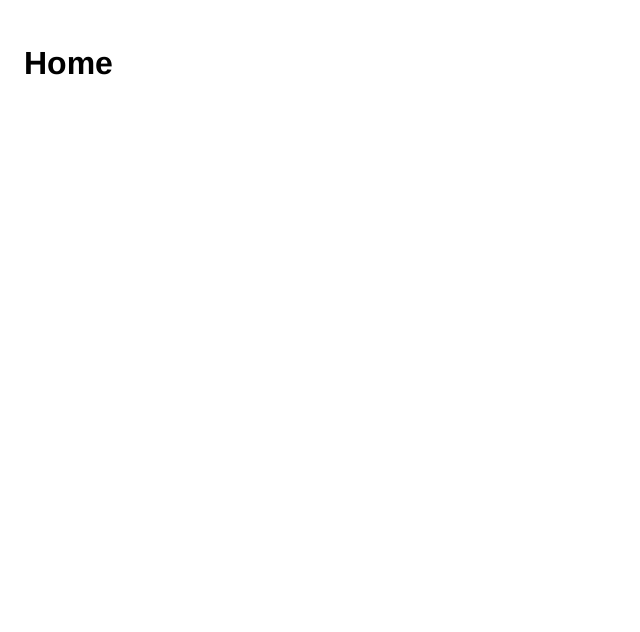
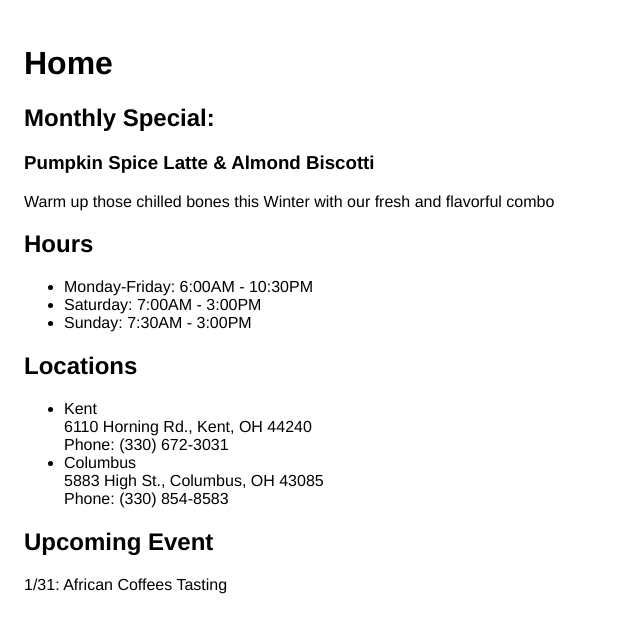
Before and after one commit to KentStateWeb/fall2016-team-8, a plain HTML site: page wireframes/index.html in a window 1280 px wide. Shown: the whole page, without its empty margins (0-640 px from the left). Drawn offline with Linux system fonts and the light colour scheme.

Commit message:
Content added to Homepage

```diff
--- a/wireframes/index.html
+++ b/wireframes/index.html
@@ -10,6 +10,31 @@
   <body>
        <!-- The page content goes here -->
        <h1>Home</h1>
+
+       <h2>Monthly Special:</h2>
+       <h3>Pumpkin Spice Latte & Almond Biscotti</h3>
+       <p>Warm up those chilled bones this Winter with our fresh and flavorful combo</p>
+
+       <h2>Hours</h2>
+       <ul>
+         <li>Monday-Friday: 6:00AM - 10:30PM</li>
+         <li>Saturday: 7:00AM - 3:00PM</li>
+         <li>Sunday: 7:30AM - 3:00PM</li>
+       </ul>
+
+       <h2>Locations</h2>
+       <ul>
+         <li>Kent<br>
+           6110 Horning Rd., Kent, OH 44240<br>
+           Phone:  (330) 672-3031</li>
+         <li>Columbus<br>
+            5883 High St., Columbus, OH 43085<br>
+            Phone: (330) 854-8583</li>
+       </ul>
+
+       <h2>Upcoming Event</h2>
+         <p>1/31: African Coffees Tasting</p>
+
       <link href="style.css" rel="stylesheet" type="text/css" media="screen" /> <!-- Add your stylesheet here, before the closing HTML tag -->
   </body>
 </html>
```
